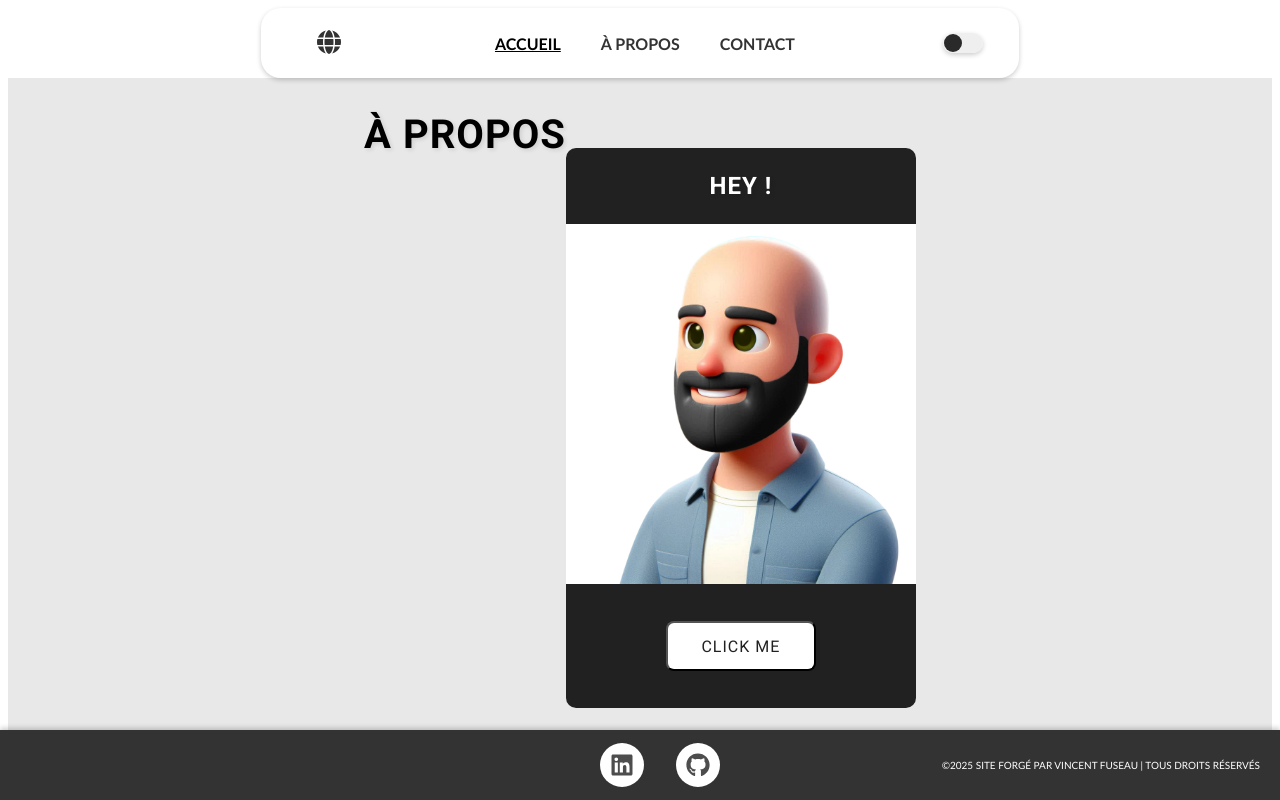
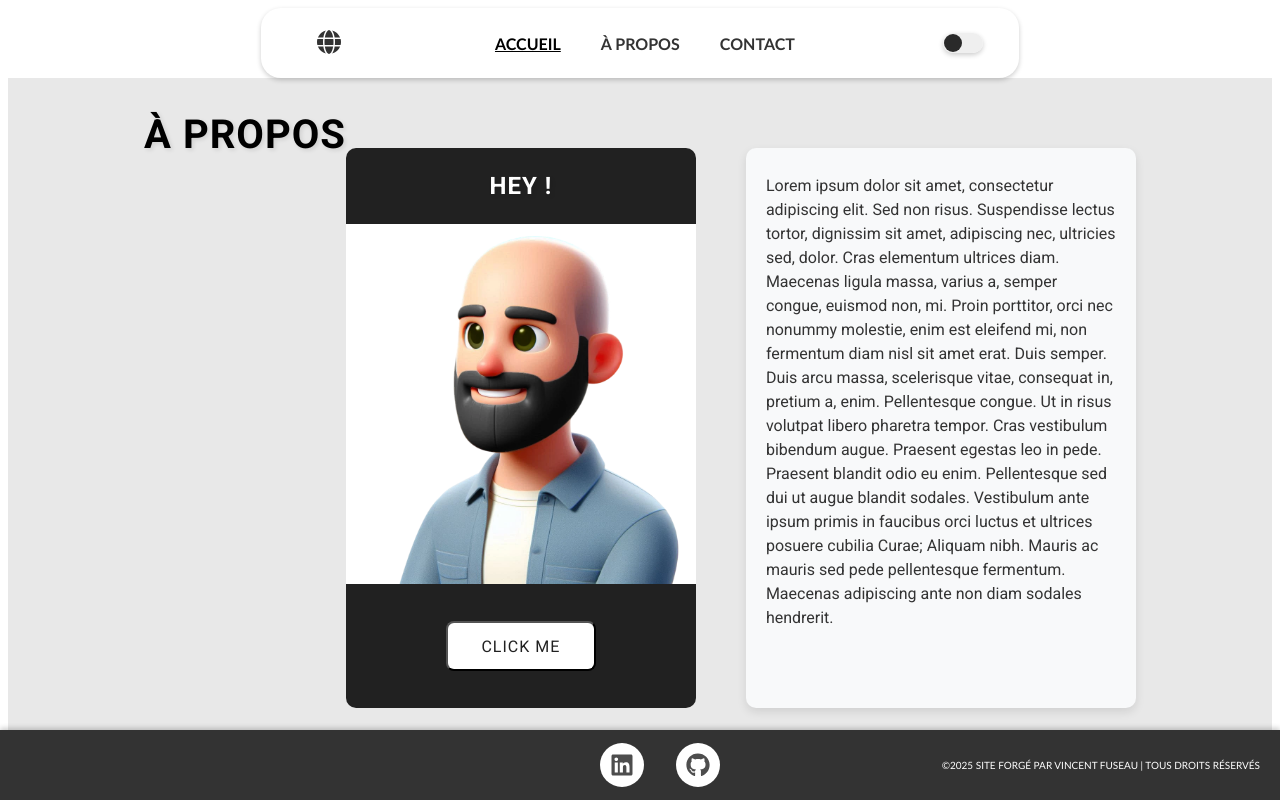
Before and after one commit to Vinny031/OPENCLASSROOMS_P8, a React (Vite) app: page / in a window 1280 px wide. Built offline with nearby package versions, Linux system fonts and the light colour scheme.

Commit message:
Ajout de la partie texste de la section about.

```diff
--- a/src/components/Footer/Social/index.jsx
+++ b/src/components/Footer/Social/index.jsx
@@ -1,5 +1,5 @@
 import { FontAwesomeIcon } from '@fortawesome/react-fontawesome';
-import { faLinkedin, faGithub} from '@fortawesome/free-brands-svg-icons';
+import { faLinkedin, faGithub } from '@fortawesome/free-brands-svg-icons';
 
 const SocialIcons = () => {
   return (
@@ -9,6 +9,8 @@ const SocialIcons = () => {
           href="https://www.linkedin.com/in/vincent-fuseau-173795296/"
           aria-label="LinkedIn"
           data-social="linkedin"
+          target="_blank"
+          rel="noopener noreferrer"
         >
           <div className="filled"></div>
           <FontAwesomeIcon icon={faLinkedin} className="icon" />
@@ -20,6 +22,8 @@ const SocialIcons = () => {
           href="https://github.com/Vinny031?tab=repositories"
           aria-label="GitHub"
           data-social="github"
+          target="_blank"
+          rel="noopener noreferrer"
         >
           <div className="filled"></div>
           <FontAwesomeIcon icon={faGithub} className="icon" />
--- a/src/components/Section_About/About_Card/index.jsx
+++ b/src/components/Section_About/About_Card/index.jsx
@@ -1,6 +1,6 @@
 import React from 'react';
 
-const Card = () => {
+const About_Card = () => {
   return (
     <div className='about_card'>
         <div className='about_card_title_container'>
@@ -16,4 +16,4 @@ const Card = () => {
   );
 };
 
-export default Card;
+export default About_Card;
--- /dev/null
+++ b/src/components/Section_About/About_Infotext/index.jsx
@@ -0,0 +1,20 @@
+const About_Infotext = () => {
+    return (
+      <div className="about_infotext">
+        <p className="about_infotext_text">
+          Lorem ipsum dolor sit amet, consectetur adipiscing elit. Sed non risus.
+          Suspendisse lectus tortor, dignissim sit amet, adipiscing nec, ultricies sed, dolor.
+          Cras elementum ultrices diam. Maecenas ligula massa, varius a, semper congue, euismod non, mi.
+          Proin porttitor, orci nec nonummy molestie, enim est eleifend mi, non fermentum diam nisl sit amet erat.
+          Duis semper. Duis arcu massa, scelerisque vitae, consequat in, pretium a, enim. Pellentesque congue.
+          Ut in risus volutpat libero pharetra tempor. Cras vestibulum bibendum augue.
+          Praesent egestas leo in pede. Praesent blandit odio eu enim.
+          Pellentesque sed dui ut augue blandit sodales. Vestibulum ante ipsum primis in faucibus orci luctus
+          et ultrices posuere cubilia Curae; Aliquam nibh. Mauris ac mauris sed pede pellentesque fermentum.
+          Maecenas adipiscing ante non diam sodales hendrerit.
+        </p>
+      </div>
+    );
+  };
+
+  export default About_Infotext;
--- a/src/components/Section_About/index.jsx
+++ b/src/components/Section_About/index.jsx
@@ -1,12 +1,14 @@
 import React from 'react';
-import Card from './About_Card'
+import About_Card from './About_Card'
+import About_Infotext from './About_Infotext'
 
 const About = () => {
   return (
     <section className="about">
       <h2>À propos</h2>
       <div className="about-content">
-        <Card />
+        <About_Card />
+        <About_Infotext />
       </div>
     </section>
   );
--- /dev/null
+++ b/src/styles/components/section_about/about_infotext/about_infotext.scss
@@ -0,0 +1,16 @@
+.about_infotext {
+    width: 350px;
+    height: calc(80% - 20px);
+    overflow: hidden;
+    background-color: #f8f9fa;
+    border-radius: 10px;
+    padding: 10px 20px;
+    box-shadow: 0 4px 10px rgba(0, 0, 0, 0.1);
+  }
+
+.about_infotext_text {
+    font-family: 'Roboto';
+    font-size: 1rem;
+    color: #333;
+    line-height: 1.5;
+}
--- a/src/styles/components/section_about/section_about.scss
+++ b/src/styles/components/section_about/section_about.scss
@@ -1,4 +1,6 @@
 @use '@/styles/components/section_about/about_card/about_card.scss' as *;
+@use '@/styles/components/section_about/about_infotext/about_infotext.scss' as *;
+
 
 .about {
     width: 100%;
@@ -14,4 +16,5 @@
   flex-direction: row;
   justify-content: space-between;
   align-items: center;
+  gap: 50px;
 }
```
